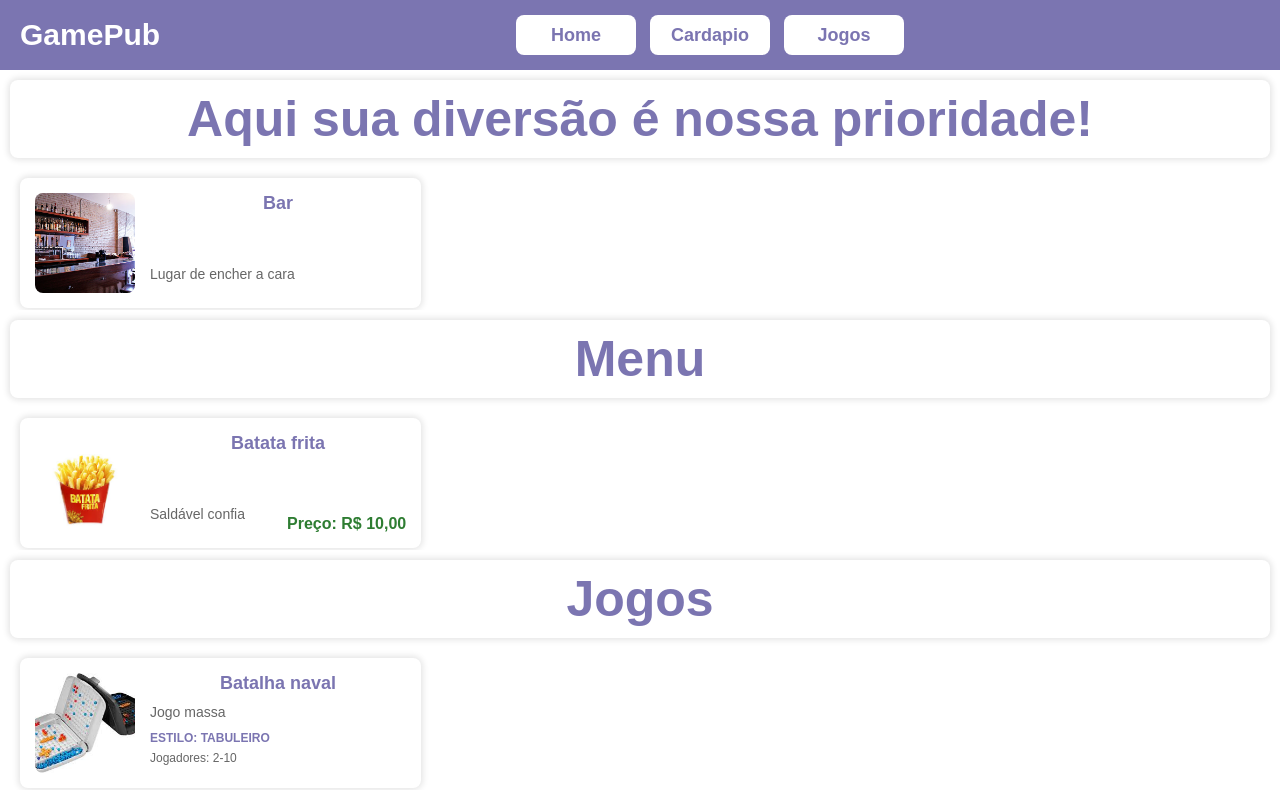
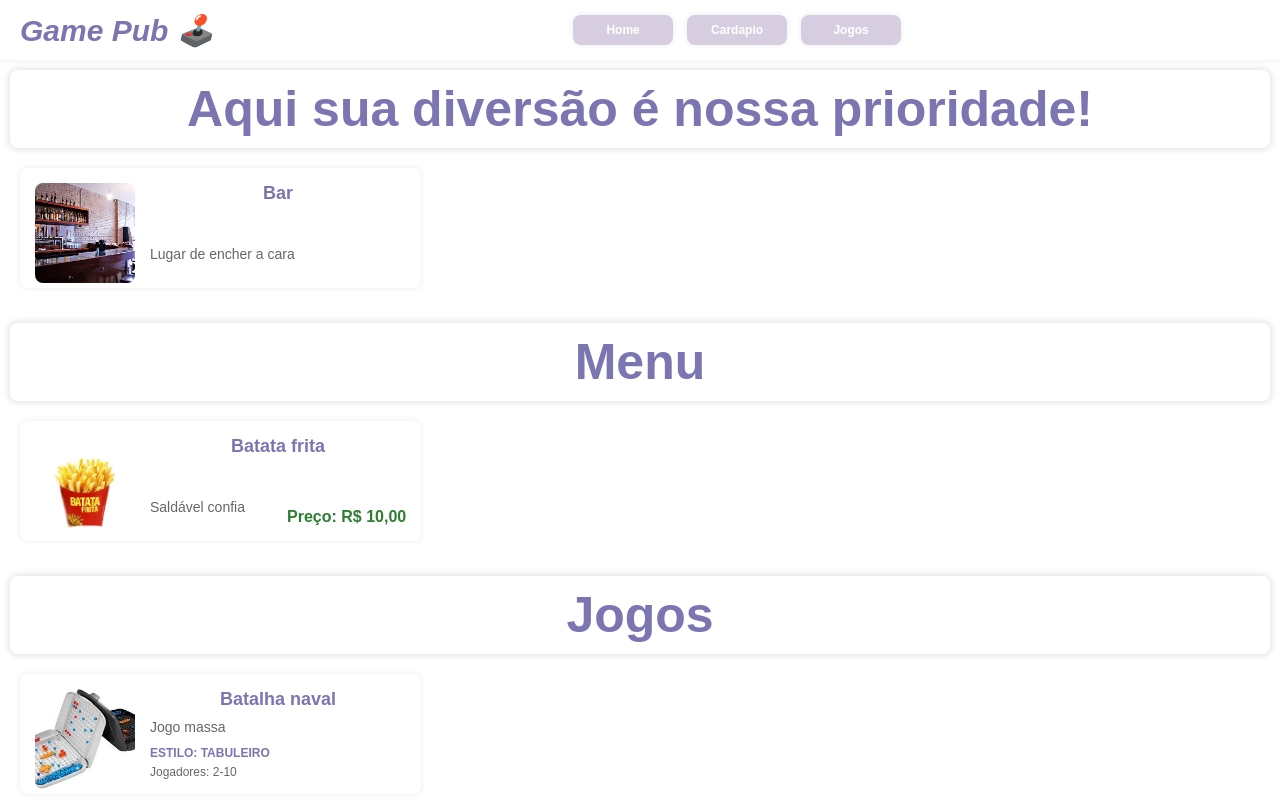
Before and after one commit to PedroCFS/Trabalho_Web_1_2_3, a Django app: page / in a window 1280 px wide. Run offline with Django 4.2, Linux system fonts and the light colour scheme; data comes from the database, SQL or seed files in the repository; both versions use the stored data as it was after the commit.

Commit message:
upando updates

```diff
--- a/Trabalho 2 web/app_bar/admin.py
+++ b/Trabalho 2 web/app_bar/admin.py
@@ -20,7 +20,6 @@ class AreaAdmin(admin.ModelAdmin):
     list_display = ['nome', 'descricao_curta', 'quantidade_jogos']
     list_filter = ['nome']
     search_fields = ['nome', 'descricao']
-    inlines = [JogoInline]
     fields = ['nome', 'descricao', 'imagem']
 
     def descricao_curta(self, obj):
@@ -68,7 +67,6 @@ class CategoriaItemAdmin(admin.ModelAdmin):
     list_editable = ['ordem']
     list_filter = ['ordem']
     search_fields = ['nome']
-    inlines = [ItemCardapioInline]
     ordering = ['ordem', 'nome']
 
     def quantidade_itens(self, obj):
@@ -79,7 +77,7 @@ class CategoriaItemAdmin(admin.ModelAdmin):
 @admin.register(ItemCardapio)
 class ItemCardapioAdmin(admin.ModelAdmin):
     """Admin customizado para Itens do Cardápio"""
-    list_display = ['nome', 'categoria', 'preco_formatado', 'disponivel']
+    list_display = ['nome', 'preco', 'categoria', 'preco_formatado', 'disponivel']
     list_filter = ['categoria', 'disponivel']
     search_fields = ['nome', 'descricao']
     list_editable = ['preco', 'disponivel']
--- a/Trabalho 2 web/app_bar/static/css/estilo.css
+++ b/Trabalho 2 web/app_bar/static/css/estilo.css
@@ -1,6 +1,9 @@
 :root {
     --primary-color: #7b75b1;
     --second-color: #ffffff;
+    --terciary-color: #d7cde1;
+
+    --dft-box-shadow: 0px 0px 4px 2px rgba(0, 0, 0, 0.043);
 }
 
 body {
@@ -14,33 +17,43 @@ body {
 }
 
 .header {
-    height: 70px;
+    height: 60px;
     width: 100%;
-    background-color: var(--primary-color);
+    background-color: white;
     display: flex;
     align-items: center;
     padding: 0px 20px 0px 20px;
     box-sizing: border-box;
     flex-shrink: 0;
+    box-shadow: var(--dft-box-shadow)
 }
 
 .logo {
     font-size: 30px;
-    color: white;
-    font-weight: 800;
+    color: var(--primary-color);
+    font-weight: 900;
     cursor: pointer;
+    font-style: italic;
 }
 
 .hd-button {
-    height: 40px;
-    width: 120px;
+    height: 30px;
+    width: 100px;
     border-radius: 8px;
     font-size: 18px;
-    background-color: var(--second-color);
+    color: white;
     border: none;
-    color: var(--primary-color);
+    background-color: var(--terciary-color);
     font-weight: 700;
     cursor: pointer;
+    font-size: 12px;
+    box-shadow: var(--dft-box-shadow);
+
+    &:hover {
+        transition: all 0.2s ease-in-out;
+        transform: translateY(-2px);
+        background-color: var(--primary-color);
+    }
 }
 
 .container {
@@ -99,11 +112,11 @@ body {
 }
 
 .menu-item {
-    height: auto;
+    height: 60px;
     min-height: 120px;
     width: calc(33% - 8px);
     border-radius: 8px;
-    box-shadow: 0px 0px 6px 2px rgba(0, 0, 0, 0.104);
+    box-shadow: var(--dft-box-shadow);
     background-color: rgb(255, 255, 255);
     flex-shrink: 0;
     display: flex;
@@ -195,6 +208,7 @@ body {
     flex-direction: row;
     flex-wrap: wrap;
     align-content: start;
+    min-height: fit-content;
 }
 
 .disponibilidade {
--- a/Trabalho 2 web/app_bar/views.py
+++ b/Trabalho 2 web/app_bar/views.py
@@ -13,7 +13,7 @@ def index(request):
         'jogos': jogos_destaque,
         'cardapio': cardapio_destaque,
     }
-    return render(request, 'app_bar/index.html', context)
+    return render(request, 'app_bar/home.html', context)
 
 
 def jogos(request):
--- a/Trabalho 2 web/barjogos/settings.py
+++ b/Trabalho 2 web/barjogos/settings.py
@@ -20,12 +20,14 @@ INSTALLED_APPS = [
     'django.contrib.messages',
     'django.contrib.staticfiles',
     'app_bar',
+    'livereload',
 ]
 
 MIDDLEWARE = [
     'django.middleware.security.SecurityMiddleware',
     'django.contrib.sessions.middleware.SessionMiddleware',
     'django.middleware.common.CommonMiddleware',
+    'livereload.middleware.LiveReloadScript',
     'django.middleware.csrf.CsrfViewMiddleware',
     'django.contrib.auth.middleware.AuthenticationMiddleware',
     'django.contrib.messages.middleware.MessageMiddleware',
--- a/Trabalho 2 web/templates/base.html
+++ b/Trabalho 2 web/templates/base.html
@@ -9,7 +9,7 @@
 </head>
 <body>
     <div class="header">
-        <span class="logo">GamePub</span>
+        <span class="logo">Game Pub 🕹️</span>
         <div class="btn-box">
             <button class="hd-button" id="home-btn">Home</button>
             <button class="hd-button" id="menu-btn">Cardapio</button>
@@ -17,8 +17,12 @@
         </div>
     </div>
     <div class="container">
-        {% block content %}{% endblock %}
+        {% block content %}
+        {% endblock %}
     </div>
     <script src="{% static 'js/script.js' %}"></script>
+    {% if debug %}
+        <script src="http://127.0.0.1:35729/livereload.js"></script>
+    {% endif %}
 </body>
 </html>
```
Also changed, not shown: Trabalho 2 web/app_bar/migrations/0001_initial.py (added), Trabalho 2 web/app_bar/migrations/__init__.py (added), Trabalho 2 web/app_bar/templates/app_bar/home.html (renamed from Trabalho 2 web/app_bar/templates/app_bar/index.html), Trabalho 2 web/db.sqlite3 (added).
